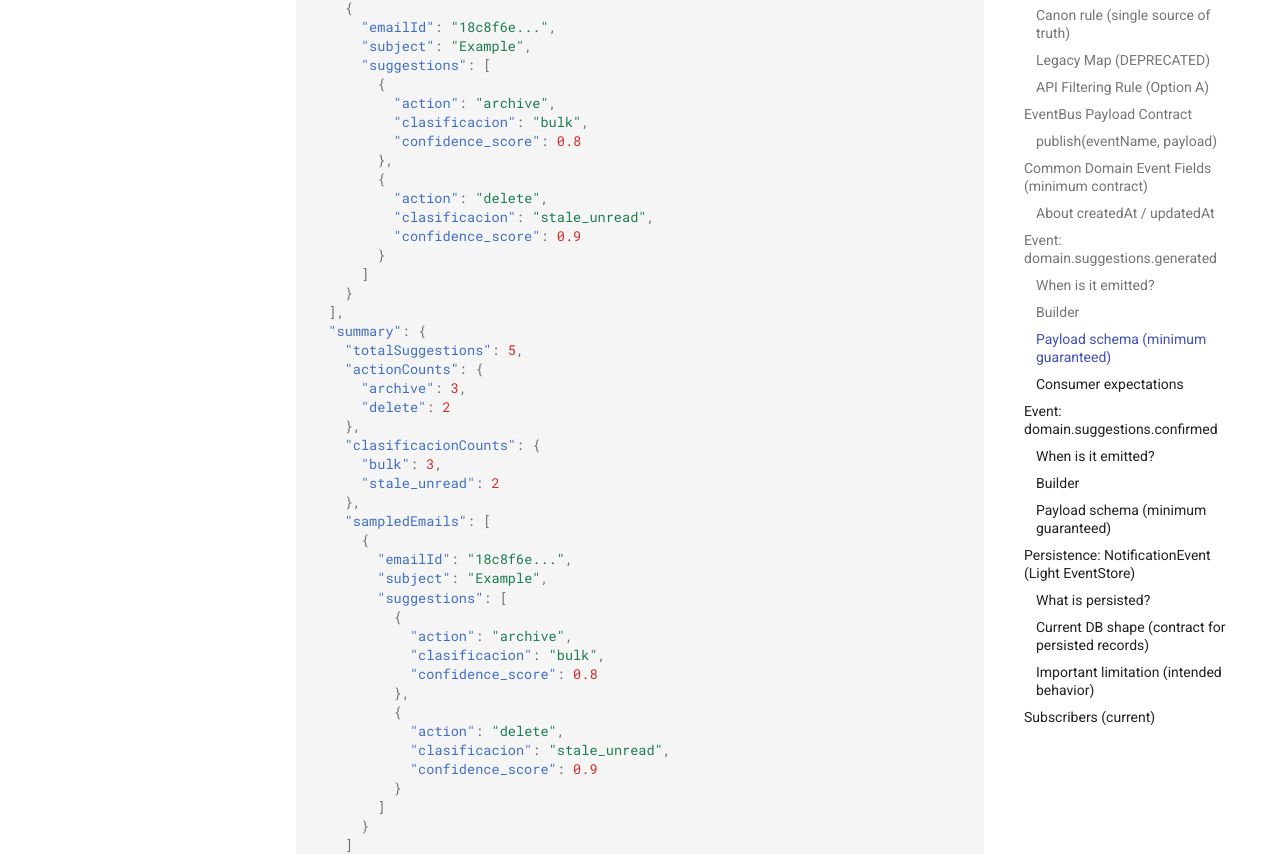
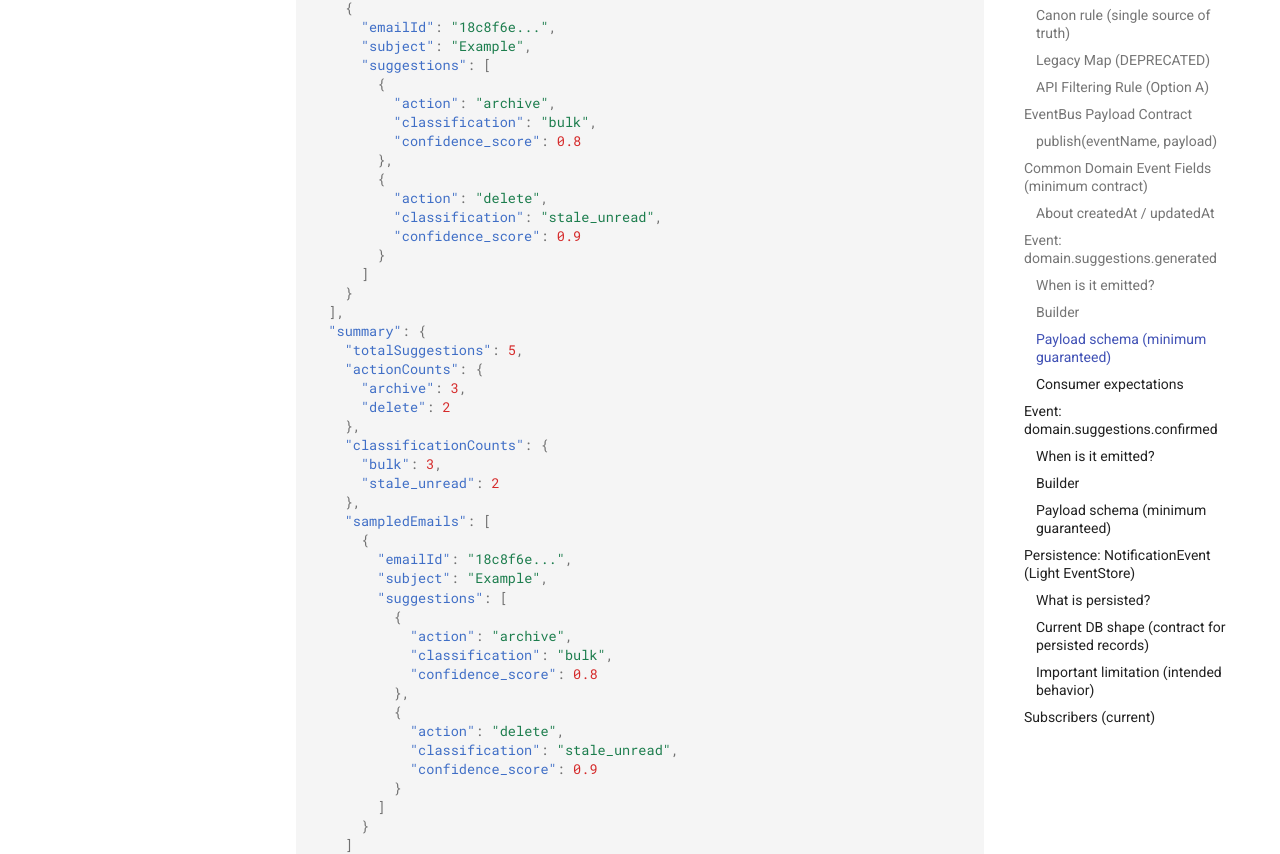
Before and after one commit to gtovar/email-cleaner-fastify, an MkDocs documentation site: the page built from docs/events_contract.md, in a window 1280 px wide and 1400 px high, scrolled down 3196 px. Shown: the part 147-1001 px from the top of the window. Built offline with MkDocs 1.6.1 and Material for MkDocs 9.7.7, drawn with Linux system fonts in a browser that asks for light colours; comment, search, counter and statistics services are not loaded.

Commit message:
refactor(suggestions): rename classification fields to English
- replace "clasificacion" with "classification" in ML output and normalization
- update schemas, summary aggregation, tests, and docs to match

```diff
--- a/docs/events_contract.md
+++ b/docs/events_contract.md
@@ -130,12 +130,12 @@ buildNewSuggestionsEvent({ userId, suggestions })
       "suggestions": [
         {
           "action": "archive",
-          "clasificacion": "bulk",
+          "classification": "bulk",
           "confidence_score": 0.8
         },
         {
           "action": "delete",
-          "clasificacion": "stale_unread",
+          "classification": "stale_unread",
           "confidence_score": 0.9
         }
       ]
@@ -147,7 +147,7 @@ buildNewSuggestionsEvent({ userId, suggestions })
       "archive": 3,
       "delete": 2
     },
-    "clasificacionCounts": {
+    "classificationCounts": {
       "bulk": 3,
       "stale_unread": 2
     },
@@ -158,12 +158,12 @@ buildNewSuggestionsEvent({ userId, suggestions })
         "suggestions": [
           {
             "action": "archive",
-            "clasificacion": "bulk",
+            "classification": "bulk",
             "confidence_score": 0.8
           },
           {
             "action": "delete",
-            "clasificacion": "stale_unread",
+            "classification": "stale_unread",
             "confidence_score": 0.9
           }
         ]
```
Also changed, not shown: README.md (+1 -1 lines), docs/API_REFERENCE.md (+3 -3 lines), docs/DESIGN_DOCUMENT.md (+1 -1 lines), docs/TUTORIALS/QUICKSTART.md (+1 -1 lines), docs/architecture.md (+1 -1 lines), 11 other files.
